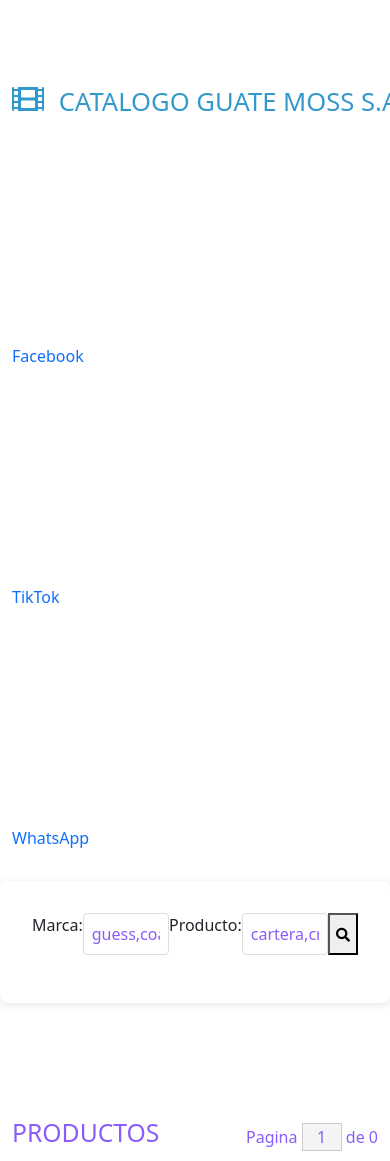
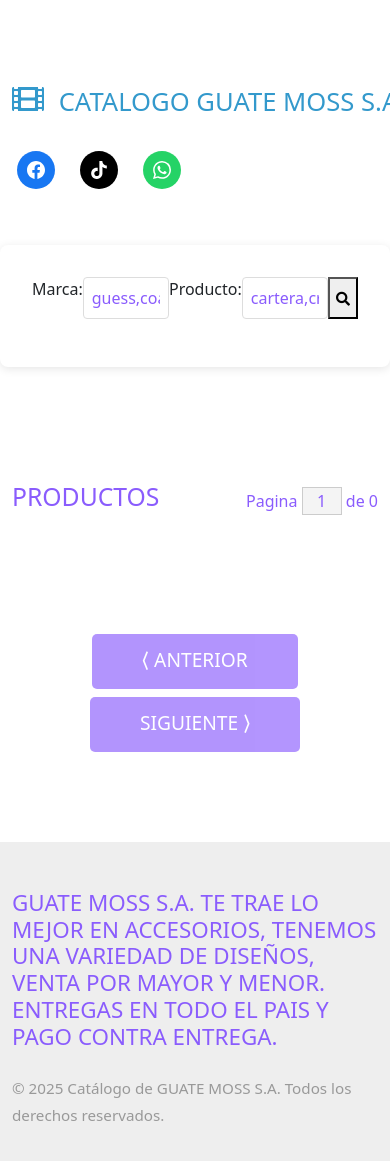
Before and after one commit to JAVAGONMUS/guatemoss, a PHP site: page /index.php?pagina=templatemo-style in a window 390 px wide; the page is wider, and only the part inside the window is pictured. Shown: the part 220-1381 px from the top of that part. Run offline with PHP 8.4, Linux system fonts and the light colour scheme; data that the repository does not hold is empty.

Commit message:
Update templatemo-style.css

```diff
--- a/css/templatemo-style.css
+++ b/css/templatemo-style.css
@@ -1,11 +1,3 @@
-/*
-
-TemplateMo 556 Catalog-Z
-
-https://templatemo.com/tm-556-catalog-z
-
-*/
-
 #loader-wrapper {
     position: fixed;
     top: 0;
@@ -631,6 +623,16 @@ select:not([multiple]) {
 
 
 
+
+
+
+
+
+
+
+
+
+
 main {
     padding: 2rem;
     max-width: 1200px;
@@ -681,3 +683,147 @@ main {
 .btn-buscar:hover, .btn-submit:hover {
     background-color: #219653;
 }
+
+
+
+
+
+
+
+/* Estilos base para enlaces que parecen botones */
+.social-link {
+    display: inline-flex;
+    align-items: center;
+    justify-content: center;
+    gap: 10px;
+    padding: 12px 24px;
+    border: none;
+    border-radius: 8px;
+    cursor: pointer;
+    font-family: 'Arial', sans-serif;
+    font-size: 16px;
+    font-weight: 500;
+    text-decoration: none;
+    transition: all 0.3s ease;
+    margin: 5px;
+    color: white;
+}
+
+.social-icon {
+    width: 24px;
+    height: 24px;
+    flex-shrink: 0;
+    transition: transform 0.2s ease;
+}
+
+/* Colores específicos de cada red social */
+.facebook-link {
+    background: #1877F2;
+}
+
+.facebook-link:hover {
+    background: #166FE5;
+    transform: translateY(-2px);
+    box-shadow: 0 4px 8px rgba(0, 0, 0, 0.2);
+}
+
+.tiktok-link {
+    background: #000000;
+}
+
+.tiktok-link:hover {
+    background: #333333;
+    transform: translateY(-2px);
+    box-shadow: 0 4px 8px rgba(0, 0, 0, 0.2);
+}
+
+.whatsapp-link {
+    background: #25D366;
+}
+
+.whatsapp-link:hover {
+    background: #128C7E;
+    transform: translateY(-2px);
+    box-shadow: 0 4px 8px rgba(0, 0, 0, 0.2);
+}
+
+/* Efectos hover para los iconos */
+.social-link:hover .social-icon {
+    transform: scale(1.2);
+}
+
+/* Versión solo icono */
+.social-link.icon-only {
+    padding: 12px;
+    border-radius: 50%;
+    width: 50px;
+    height: 50px;
+}
+
+.social-link.icon-only .link-text {
+    display: none;
+}
+
+/* Responsive */
+@media (max-width: 768px) {
+    .social-link {
+        padding: 10px 20px;
+        font-size: 14px;
+        gap: 8px;
+    }
+
+    .social-icon {
+        width: 20px;
+        height: 20px;
+    }
+
+    .social-link.icon-only {
+        width: 45px;
+        height: 45px;
+        padding: 10px;
+    }
+}
+
+@media (max-width: 480px) {
+    .social-link {
+        padding: 8px 16px;
+        font-size: 12px;
+        gap: 6px;
+    }
+
+    .social-icon {
+        width: 18px;
+        height: 18px;
+    }
+
+    .social-link.icon-only {
+        width: 40px;
+        height: 40px;
+        padding: 8px;
+    }
+
+    /* Auto ocultar texto en móviles */
+    .social-link.auto-hide-text .link-text {
+        display: none;
+    }
+
+    .social-link.auto-hide-text {
+        padding: 10px;
+        border-radius: 50%;
+    }
+}
+
+/* Contenedor para organizar los botones */
+.social-buttons-container {
+    display: flex;
+    gap: 15px;
+    justify-content: center;
+    flex-wrap: wrap;
+    margin: 20px 0;
+}
+
+/* Efectos de focus para accesibilidad */
+.social-link:focus {
+    outline: 3px solid rgba(255, 255, 255, 0.5);
+    outline-offset: 2px;
+}
```
Lines whose indentation alone changed are shown as unchanged.
